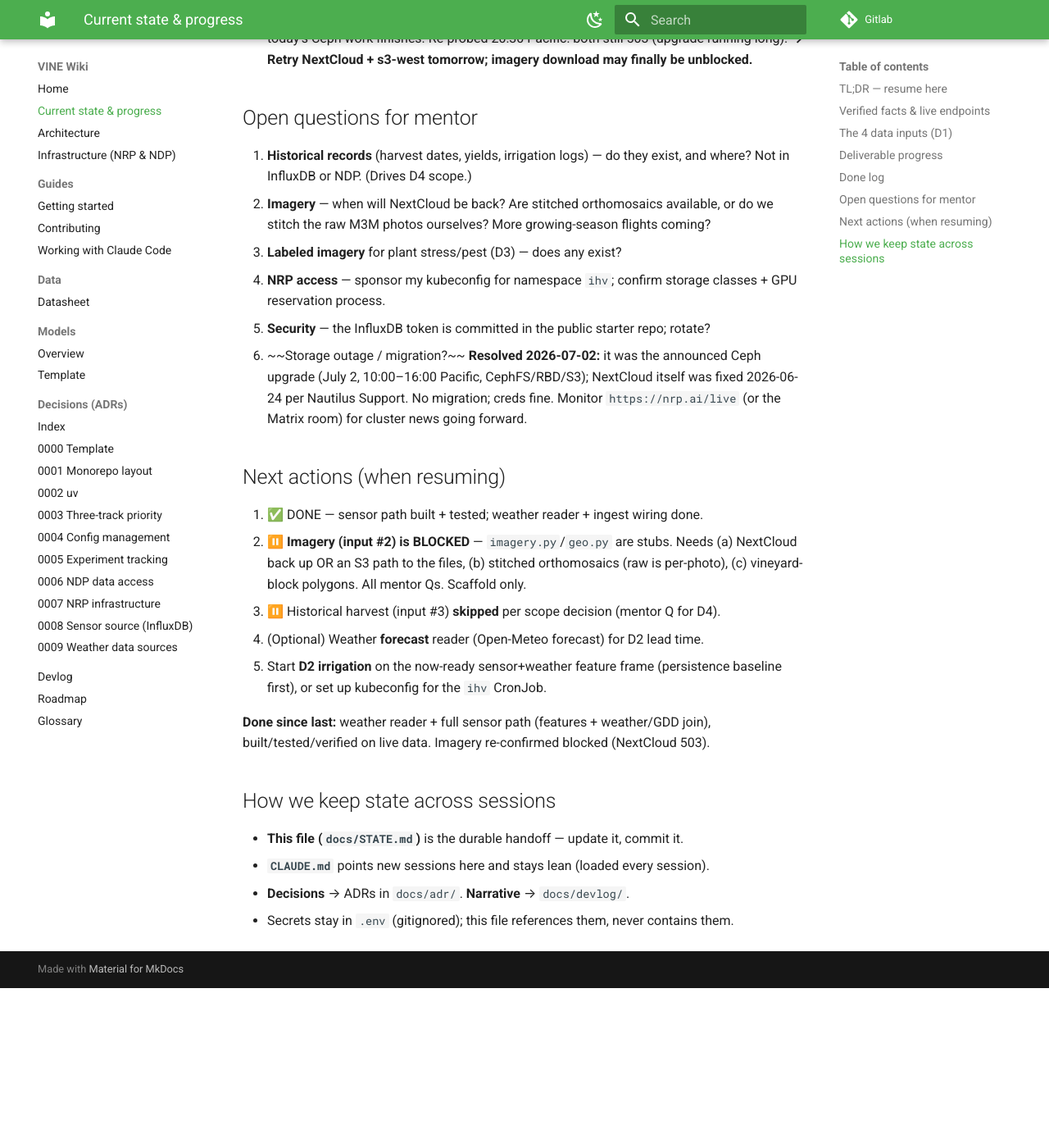
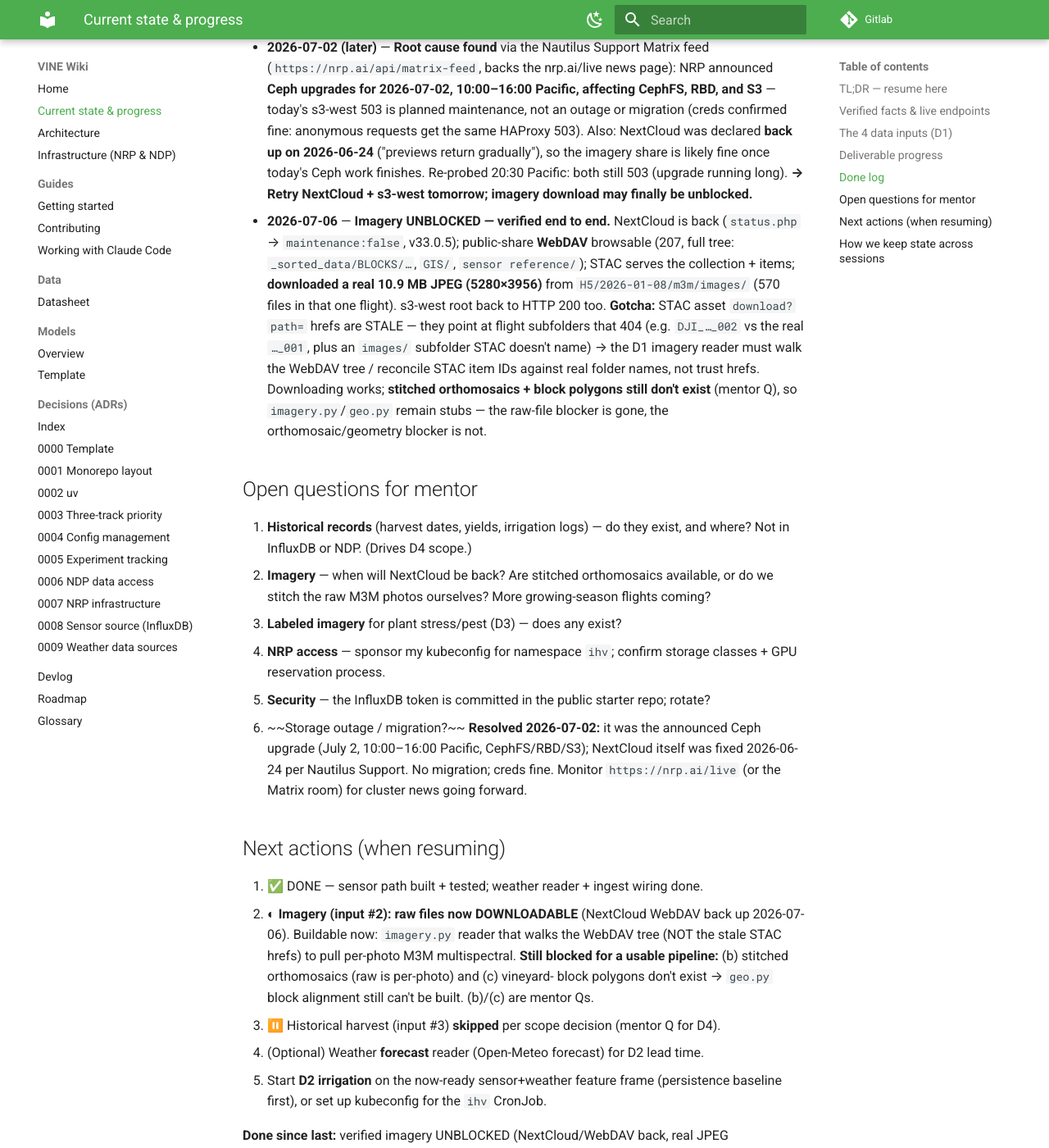
Before and after one commit to sohan-shingade/VINE, an MkDocs documentation site: the page built from docs/STATE.md, in a window 1280 px wide and 1400 px high, scrolled down 4293 px. Shown: the whole window at 82% size. Built offline with MkDocs 1.6.1 and Material for MkDocs 9.7.7, drawn with Linux system fonts in a browser that asks for light colours; before the commit the page ends 5498 px from its top, so only the background shows below that; some of the changed text lies outside the part shown.

Commit message:
docs: imagery UNBLOCKED — NextCloud/WebDAV verified back up 2026-07-06
Downloaded a real 10.9MB JPEG via public-share WebDAV; s3-west back to
200 after the Ceph upgrade. STAC asset hrefs are stale (wrong flight
subfolders) — reader must walk the WebDAV tree. Orthomosaic + polygon
blockers still open (mentor Qs).

Co-Authored-By: Claude Fable 5 <noreply@anthropic.com>

```diff
--- a/docs/STATE.md
+++ b/docs/STATE.md
@@ -3,7 +3,7 @@
 > **Single source of truth for "where are we."** Git-tracked so it survives any
 > session, machine, or context reset. **Any new session: read this first.**
 > Update it at the end of any session that changes status. Last updated:
-> **2026-06-16**. Phase: **Community Bonding** (understanding inputs).
+> **2026-07-06**. Phase: **D1/D2** (sensor path done; imagery just unblocked).
 
 ## TL;DR — resume here
 
@@ -21,11 +21,11 @@ Everything here has been **tested and confirmed working** from this machine
 | Resource | Endpoint | Access | Verified |
 |----------|----------|--------|----------|
 | Sensors (InfluxDB) | `https://nrp-thingsboard-influxdb.nrp-nautilus.io` org `Iron Horse Vineyards`, bucket `ihv` | Flux + `VINE_INFLUX_TOKEN` | ✅ pulled 7,615 rows; `vine ingest` works |
-| NRP S3 (Pool West) | `https://s3-west.nrp-nautilus.io`, bucket `ihv-vine` | `AWS_ACCESS_KEY_ID/SECRET` in `.env` | ⚠️ was ✅ (bucket + round-trip); **503 endpoint-wide on 2026-07-02** (central/east up, but our creds are west-pool) |
-| DVC remote | `s3://ihv-vine/dvc` on NRP S3 | configured `.dvc/config` + creds `.dvc/config.local` | ✅ pushed sensor snapshots (unreachable while s3-west is 503) |
+| NRP S3 (Pool West) | `https://s3-west.nrp-nautilus.io`, bucket `ihv-vine` | `AWS_ACCESS_KEY_ID/SECRET` in `.env` | ✅ **back up 2026-07-06** (root HTTP 200 after the 2026-07-02 Ceph upgrade; re-verify a bucket round-trip + DVC push) |
+| DVC remote | `s3://ihv-vine/dvc` on NRP S3 | configured `.dvc/config` + creds `.dvc/config.local` | ✅ pushed sensor snapshots (s3-west reachable again 2026-07-06) |
 | NDP catalog API | `https://nationaldataplatform.org/catalog/api/3/action/` | public, no auth | ✅ found the 2 IHV datasets |
-| Imagery STAC | `https://ndp-test.sdsc.edu/stac/collections/IHV_DJI_MULTISPECTRAL_DCIM` | public | ⚠️ **flapping 2026-07-02**: load-balanced replicas disagree — some return the collection + items, some 404/empty; retry until a good replica answers |
-| Imagery files | `https://nextcloud.nrp-nautilus.io/s/ieAqEKDDKeYq9q4` | public share | ⛔ HTTP 503 since ~2026-06-21 (share, WebDAV, root all down; STAC asset hrefs still route through it — no S3 mirror found) |
+| Imagery STAC | `https://ndp-test.sdsc.edu/stac/collections/IHV_DJI_MULTISPECTRAL_DCIM` | public | ✅ serves collection + items (2026-07-06); ⚠️ **asset `download?path=` hrefs are STALE** — point at flight subfolders that 404 (e.g. `..._002` vs real `..._001`); reconcile against the WebDAV tree, don't trust hrefs verbatim |
+| Imagery files | `https://nextcloud.nrp-nautilus.io/s/ieAqEKDDKeYq9q4` | public share | ✅ **back up 2026-07-06** (`maintenance:false`, WebDAV browsable, downloaded a real 10.9 MB JPEG 5280×3956); use WebDAV `public.php/webdav/` with share token as user |
 | Weather (historical) | `https://archive-api.open-meteo.com/v1/archive` | public, no key | ✅ daily tmax/tmin/precip/ET₀ at vineyard coords |
 | NRP managed LLM | `https://ellm.nrp-nautilus.io/v1` | `VINE_NRP_LLM_API_KEY` in `.env` | ✅ lists 11 models |
 | Kubernetes (`ihv` ns) | Nautilus cluster | kubeconfig (not yet obtained) | ⬜ not set up — only needed to run jobs *on* NRP |
@@ -38,7 +38,7 @@ imagery: `Cd, H5, H4, E, H2, Q, Ce`.
 | # | Input | Source (confirmed) | How to get it | Status |
 |---|-------|--------------------|---------------|--------|
 | 1 | Sensors | InfluxDB bucket `ihv` | `vine.d1_pipeline.InfluxReader` (Flux) | ✅ working |
-| 2 | Drone imagery | NextCloud files + STAC index | STAC API now; NextCloud download when up | ✅ scoped, files behind maintenance |
+| 2 | Drone imagery | NextCloud files + STAC index | STAC to enumerate; **NextCloud WebDAV to download** (files now reachable) | ✅ **files DOWNLOADABLE 2026-07-06**; still no orthomosaics/block polygons → `imagery.py`/`geo.py` still stubs |
 | 3 | Historical harvest/yield/irrigation | **NOT in InfluxDB or NDP** — vineyard/mentor | TBD | ⏸️ **skipped for now** (only D4 needs it; ask mentor) |
 | 4 | Weather (hist) | Open-Meteo archive (ERA5) | `vine.d1_pipeline.fetch_historical` | ✅ **reader built + tested + verified live** |
 | 4f | Weather (forecast) | Open-Meteo forecast / python-awips | TBD | ☐ not built (needed for D2 lead time) |
@@ -109,6 +109,18 @@ winter/dormant; the useful growing-season flights are Aug (pre-harvest) + Oct
   share is likely fine once today's Ceph work finishes. Re-probed 20:30 Pacific:
   both still 503 (upgrade running long). **→ Retry NextCloud + s3-west tomorrow;
   imagery download may finally be unblocked.**
+- **2026-07-06** — **Imagery UNBLOCKED — verified end to end.** NextCloud is back
+  (`status.php` → `maintenance:false`, v33.0.5); public-share **WebDAV** browsable
+  (207, full tree: `_sorted_data/BLOCKS/…`, `GIS/`, `sensor reference/`); STAC serves
+  the collection + items; **downloaded a real 10.9 MB JPEG (5280×3956)** from
+  `H5/2026-01-08/m3m/images/` (570 files in that one flight). s3-west root back to
+  HTTP 200 too. **Gotcha:** STAC asset `download?path=` hrefs are STALE — they point
+  at flight subfolders that 404 (e.g. `DJI_…_002` vs the real `…_001`, plus an
+  `images/` subfolder STAC doesn't name) → the D1 imagery reader must walk the
+  WebDAV tree / reconcile STAC item IDs against real folder names, not trust hrefs.
+  Downloading works; **stitched orthomosaics + block polygons still don't exist**
+  (mentor Q), so `imagery.py`/`geo.py` remain stubs — the raw-file blocker is gone,
+  the orthomosaic/geometry blocker is not.
 
 ## Open questions for mentor
 
@@ -128,16 +140,20 @@ winter/dormant; the useful growing-season flights are Aug (pre-harvest) + Oct
 ## Next actions (when resuming)
 
 1. ✅ DONE — sensor path built + tested; weather reader + ingest wiring done.
-2. ⏸️ **Imagery (input #2) is BLOCKED** — `imagery.py`/`geo.py` are stubs. Needs
-   (a) NextCloud back up OR an S3 path to the files, (b) stitched orthomosaics
-   (raw is per-photo), (c) vineyard-block polygons. All mentor Qs. Scaffold only.
+2. ◐ **Imagery (input #2): raw files now DOWNLOADABLE** (NextCloud WebDAV back up
+   2026-07-06). Buildable now: `imagery.py` reader that walks the WebDAV tree (NOT
+   the stale STAC hrefs) to pull per-photo M3M multispectral. **Still blocked for a
+   usable pipeline:** (b) stitched orthomosaics (raw is per-photo) and (c) vineyard-
+   block polygons don't exist → `geo.py` block alignment still can't be built. (b)/(c)
+   are mentor Qs.
 3. ⏸️ Historical harvest (input #3) **skipped** per scope decision (mentor Q for D4).
 4. (Optional) Weather **forecast** reader (Open-Meteo forecast) for D2 lead time.
 5. Start **D2 irrigation** on the now-ready sensor+weather feature frame (persistence
    baseline first), or set up kubeconfig for the `ihv` CronJob.
 
-**Done since last:** weather reader + full sensor path (features + weather/GDD join),
-built/tested/verified on live data. Imagery re-confirmed blocked (NextCloud 503).
+**Done since last:** verified imagery UNBLOCKED (NextCloud/WebDAV back, real JPEG
+downloaded) and s3-west back up after the Ceph upgrade. Prior: weather reader +
+full sensor path, built/tested/verified on live data (34 tests green).
 
 ## How we keep state across sessions
 
```
